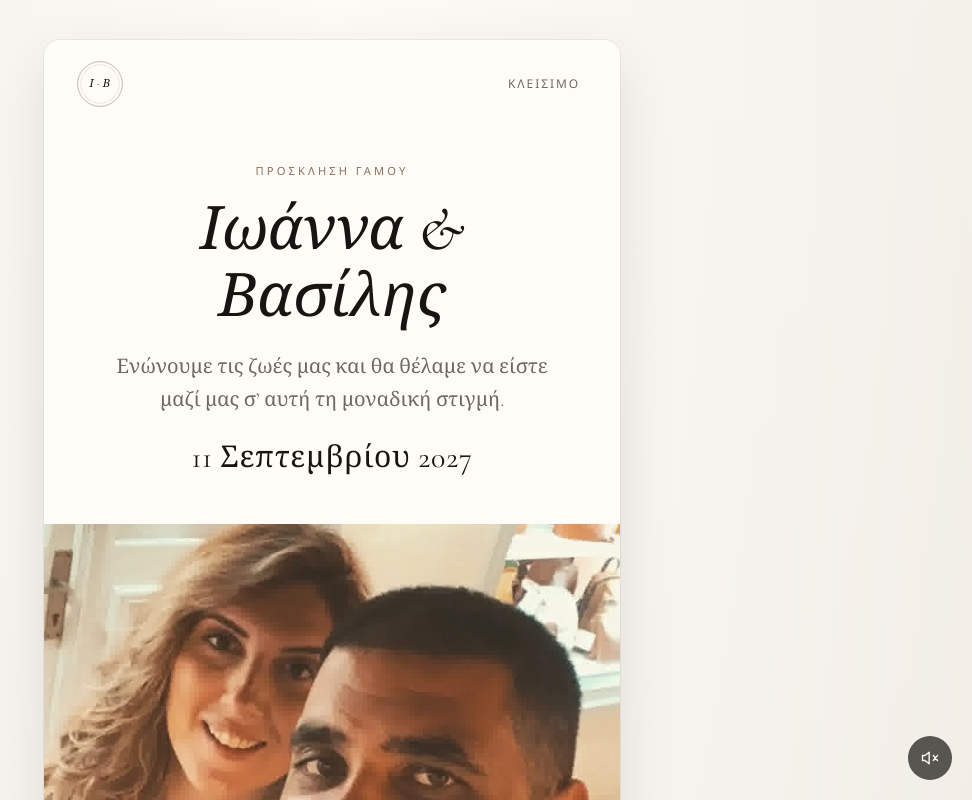
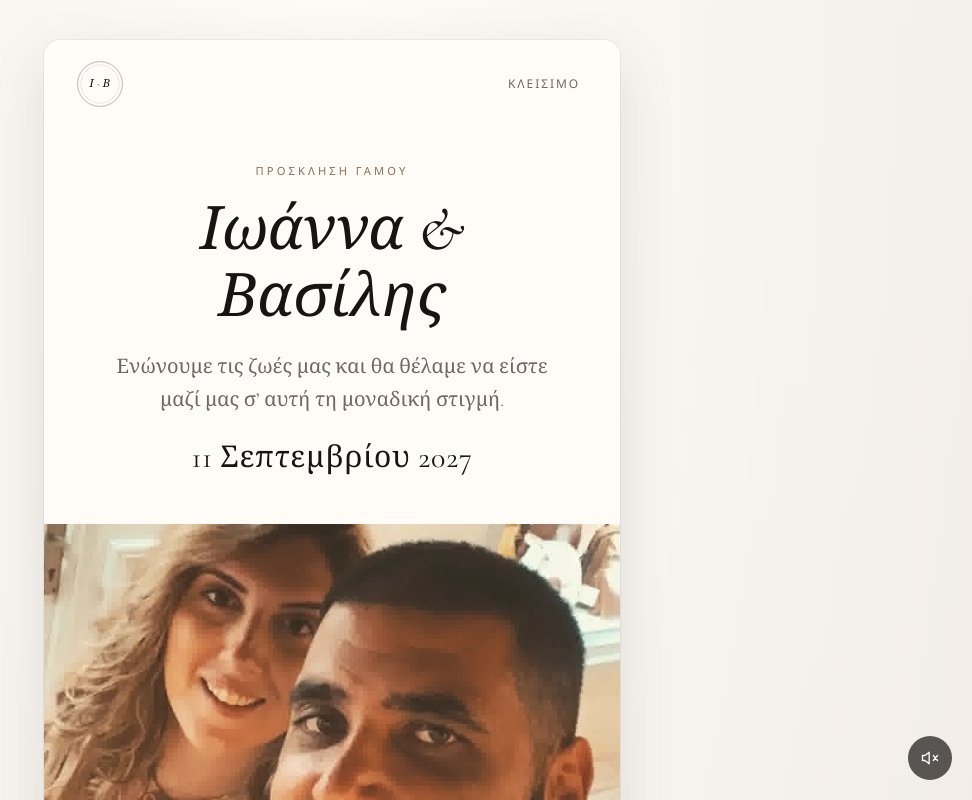
Before and after one commit to malmpertis/wedding-envelope, a Next.js app: page / in a window 1280 px wide. Both pictures are taken after a click on the button "Πατήστε για άνοιγμα". Shown: the top 800 px of the page, without its empty margins (308-1280 px from the left). Built offline with nearby package versions, Linux system fonts and the light colour scheme; no server answers.

Commit message:
Fix CouplePhoto parallax TypeScript types
Co-authored-by: mike.almpertis <mike.almpertis@gmail.com>

```diff
--- a/src/components/CouplePhoto.tsx
+++ b/src/components/CouplePhoto.tsx
@@ -18,8 +18,16 @@ export function CouplePhoto() {
     offset: ["start end", "end start"],
   });
 
-  const y = useTransform(scrollYProgress, [0, 1], reduceMotion ? [0, 0] : ["-12%", "12%"]);
-  const scale = useTransform(scrollYProgress, [0, 1], reduceMotion ? [1, 1] : [1.12, 1]);
+  const y = useTransform(
+    scrollYProgress,
+    [0, 1],
+    reduceMotion ? [0, 0] : [-48, 48],
+  );
+  const scale = useTransform(
+    scrollYProgress,
+    [0, 1],
+    reduceMotion ? [1, 1] : [1.14, 1],
+  );
 
   return (
     <figure ref={ref} className="w-full">
@@ -33,7 +41,7 @@ export function CouplePhoto() {
           loading="eager"
           fetchPriority="high"
           style={{ y, scale }}
-          className="absolute inset-0 h-[125%] w-full object-cover object-[center_22%] will-change-transform"
+          className="absolute inset-x-0 top-[-12%] h-[125%] w-full object-cover object-[center_22%] will-change-transform"
         />
       </div>
       <figcaption className="px-5 py-5 text-center font-script text-xl text-ink-soft sm:text-2xl">
```
